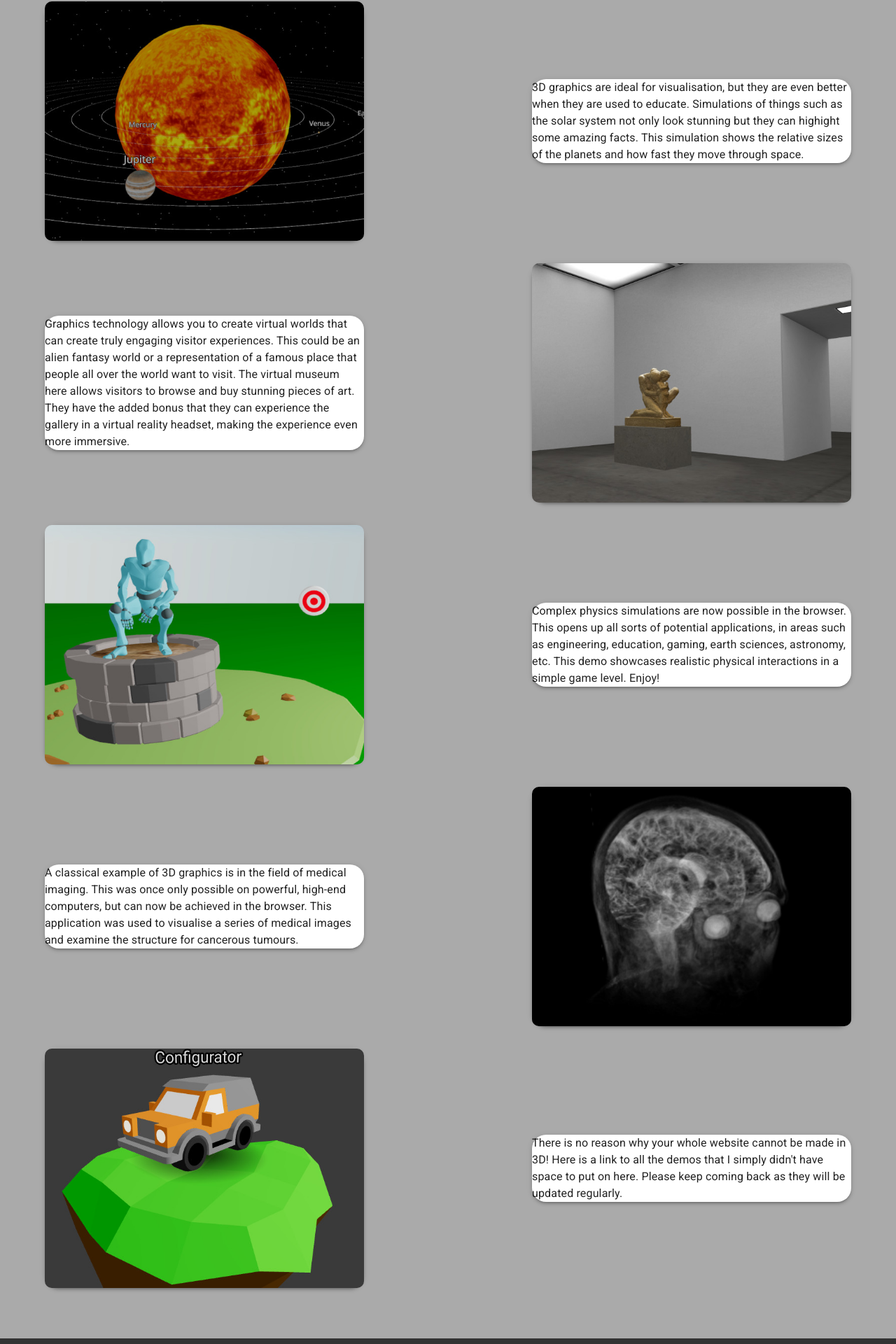
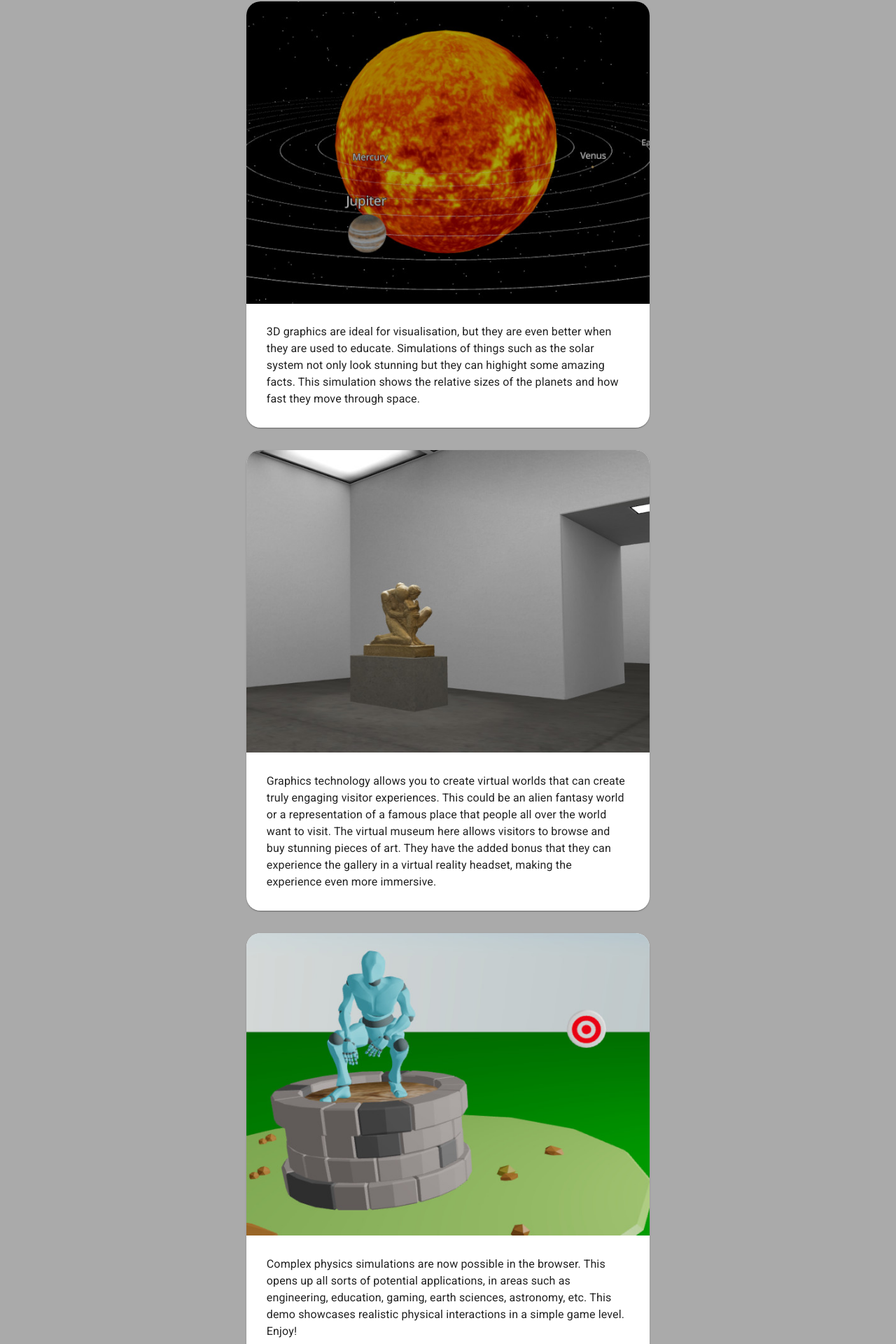
Before and after one commit to DoctorTone/landing-drt, a React (Vite) app: page / in a window 1280 px wide. Shown: the part 1589-3509 px from the top of the page at 70% size. Built offline with nearby package versions, Linux system fonts and the light colour scheme.

Commit message:
Updated demo section

```diff
--- a/src/components/DemoPage.tsx
+++ b/src/components/DemoPage.tsx
@@ -6,7 +6,6 @@ import { Container } from "@mui/material";
 import { Typography } from "@mui/material";
 import Link from "@mui/material/Link";
 
-const GRID_SPACING = 30;
 const Img = styled("img")({
   margin: "auto",
   display: "block",
@@ -60,32 +59,31 @@ const DemoPage = () => {
         </Grid>
       </Container>
       <Container sx={{ mb: 4 }}>
-        <Grid container spacing={GRID_SPACING} sx={{ alignItems: "center" }}>
+        <Grid container sx={{ justifyContent: "center" }}>
           <Grid item xs={6}>
-            <Link href="#">
-              <DemoImageBlock elevation={3}>
-                <Img src="./images/solar.jpg" sx={{ borderRadius: "10px" }} />
-              </DemoImageBlock>
-            </Link>
-          </Grid>
-          <Grid item xs={6}>
-            <DemoTextBlock elevation={3}>
-              <Typography>
+            <Paper sx={{ borderRadius: "20px" }}>
+              <Link href="#">
+                <Img src="./images/solar.jpg" />
+              </Link>
+              <Typography sx={{ padding: "5%" }}>
                 3D graphics are ideal for visualisation, but they are even
                 better when they are used to educate. Simulations of things such
                 as the solar system not only look stunning but they can highight
                 some amazing facts. This simulation shows the relative sizes of
                 the planets and how fast they move through space.
               </Typography>
-            </DemoTextBlock>
+            </Paper>
           </Grid>
         </Grid>
       </Container>
       <Container sx={{ mb: 4 }}>
-        <Grid container spacing={GRID_SPACING} sx={{ alignItems: "center" }}>
+        <Grid container sx={{ justifyContent: "center" }}>
           <Grid item xs={6}>
-            <DemoTextBlock elevation={3}>
-              <Typography>
+            <Paper sx={{ borderRadius: "20px" }}>
+              <Link href="#">
+                <Img src="./images/museum.jpg" />
+              </Link>
+              <Typography sx={{ padding: "5%" }}>
                 Graphics technology allows you to create virtual worlds that can
                 create truly engaging visitor experiences. This could be an
                 alien fantasy world or a representation of a famous place that
@@ -95,90 +93,64 @@ const DemoPage = () => {
                 virtual reality headset, making the experience even more
                 immersive.
               </Typography>
-            </DemoTextBlock>
-          </Grid>
-          <Grid item xs={6}>
-            <Link href="#">
-              <DemoImageBlock elevation={3}>
-                <Img src="./images/museum.jpg" sx={{ borderRadius: "10px" }} />
-              </DemoImageBlock>
-            </Link>
+            </Paper>
           </Grid>
         </Grid>
       </Container>
       <Container sx={{ mb: 4 }}>
-        <Grid container spacing={GRID_SPACING} sx={{ alignItems: "center" }}>
+        <Grid container sx={{ justifyContent: "center" }}>
           <Grid item xs={6}>
-            <Link
-              href="https://drt-software.com/Demos/Physics/physics_demo.html"
-              target="_blank"
-              rel="noreferrer"
-            >
-              <DemoImageBlock elevation={3}>
-                <Img src="./images/physics.jpg" sx={{ borderRadius: "10px" }} />
-              </DemoImageBlock>
-            </Link>
-          </Grid>
-          <Grid item xs={6}>
-            <DemoTextBlock elevation={3}>
-              <Typography>
+            <Paper sx={{ borderRadius: "20px" }}>
+              <Link href="#">
+                <Img src="./images/physics.jpg" />
+              </Link>
+              <Typography sx={{ padding: "5%" }}>
                 Complex physics simulations are now possible in the browser.
                 This opens up all sorts of potential applications, in areas such
                 as engineering, education, gaming, earth sciences, astronomy,
                 etc. This demo showcases realistic physical interactions in a
                 simple game level. Enjoy!
               </Typography>
-            </DemoTextBlock>
+            </Paper>
           </Grid>
         </Grid>
       </Container>
       <Container sx={{ mb: 4 }}>
-        <Grid container spacing={GRID_SPACING} sx={{ alignItems: "center" }}>
+        <Grid container sx={{ justifyContent: "center" }}>
           <Grid item xs={6}>
-            <DemoTextBlock elevation={3}>
-              <Typography>
+            <Paper sx={{ borderRadius: "20px" }}>
+              <Link
+                href="https://www.drt-software.com/MedicalViz/medicalViz.html"
+                target="_blank"
+                rel="noreferrer"
+              >
+                <Img src="./images/brain.jpg" />
+              </Link>
+              <Typography sx={{ padding: "5%" }}>
                 A classical example of 3D graphics is in the field of medical
                 imaging. This was once only possible on powerful, high-end
                 computers, but can now be achieved in the browser. This
                 application was used to visualise a series of medical images and
                 examine the structure for cancerous tumours.
               </Typography>
-            </DemoTextBlock>
-          </Grid>
-          <Grid item xs={6}>
-            <Link
-              href="https://www.drt-software.com/MedicalViz/medicalViz.html"
-              target="_blank"
-              rel="noreferrer"
-            >
-              <DemoImageBlock elevation={3}>
-                <Img src="./images/brain.jpg" sx={{ borderRadius: "10px" }} />
-              </DemoImageBlock>
-            </Link>
+            </Paper>
           </Grid>
         </Grid>
       </Container>
       <Container sx={{ mb: 4 }}>
-        <Grid container spacing={GRID_SPACING} sx={{ alignItems: "center" }}>
+        <Grid container sx={{ justifyContent: "center" }}>
           <Grid item xs={6}>
-            <Link href="#">
-              <DemoImageBlock elevation={3}>
-                <Img
-                  src="./images/portfolio.jpg"
-                  sx={{ borderRadius: "10px" }}
-                />
-              </DemoImageBlock>
-            </Link>
-          </Grid>
-          <Grid item xs={6}>
-            <DemoTextBlock elevation={3}>
-              <Typography>
+            <Paper sx={{ borderRadius: "20px" }}>
+              <Link href="#">
+                <Img src="./images/portfolio.jpg" />
+              </Link>
+              <Typography sx={{ padding: "5%" }}>
                 There is no reason why your whole website cannot be made in 3D!
-                Here is a link to all the demos that I simply didn't have space
-                to put on here. Please keep coming back as they will be updated
-                regularly.
+                This will certainly make your site stand out from your
+                competitors. Here is a link to my complete portfolio. Please
+                keep coming back as they will be updated regularly.
               </Typography>
-            </DemoTextBlock>
+            </Paper>
           </Grid>
         </Grid>
       </Container>
```
